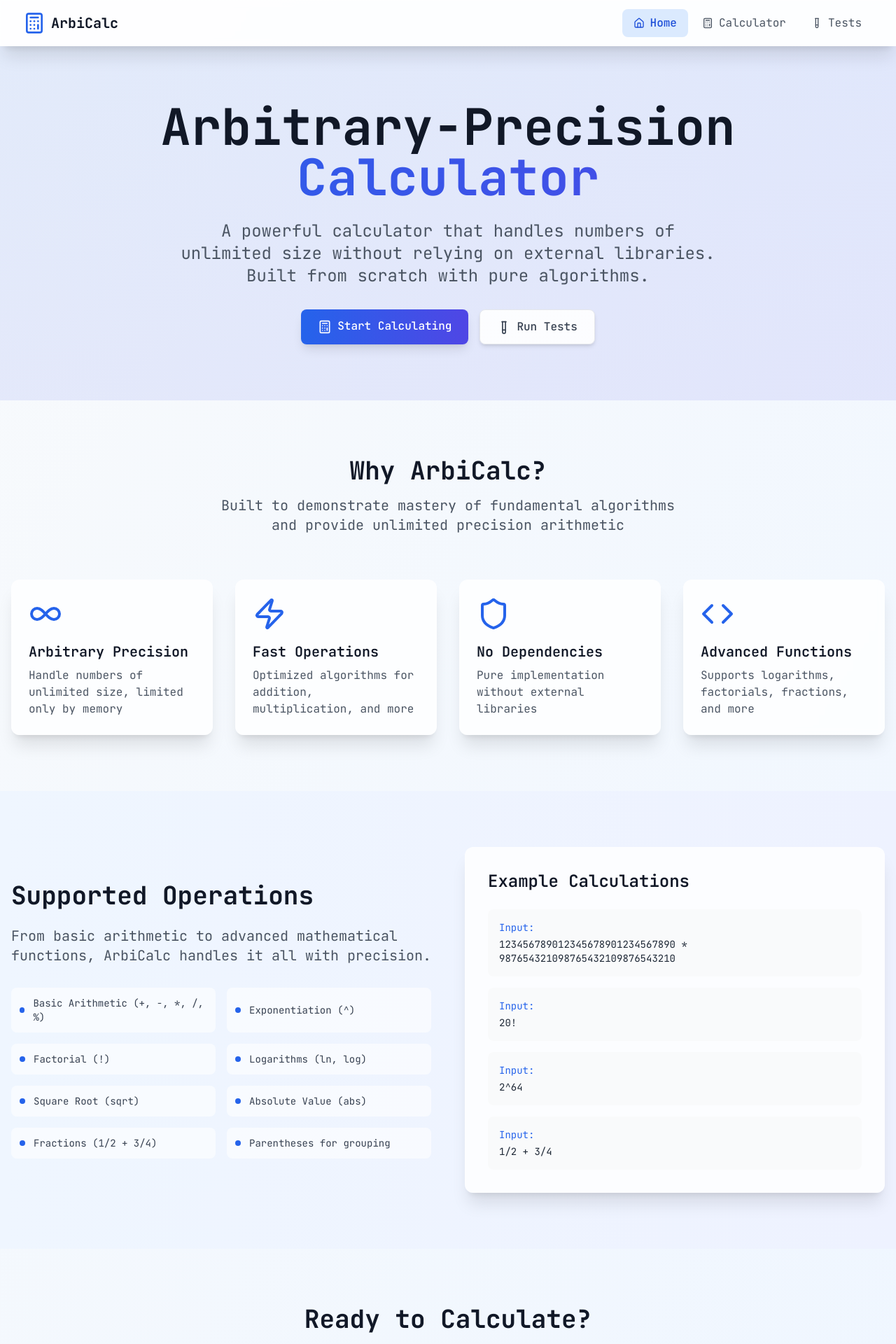
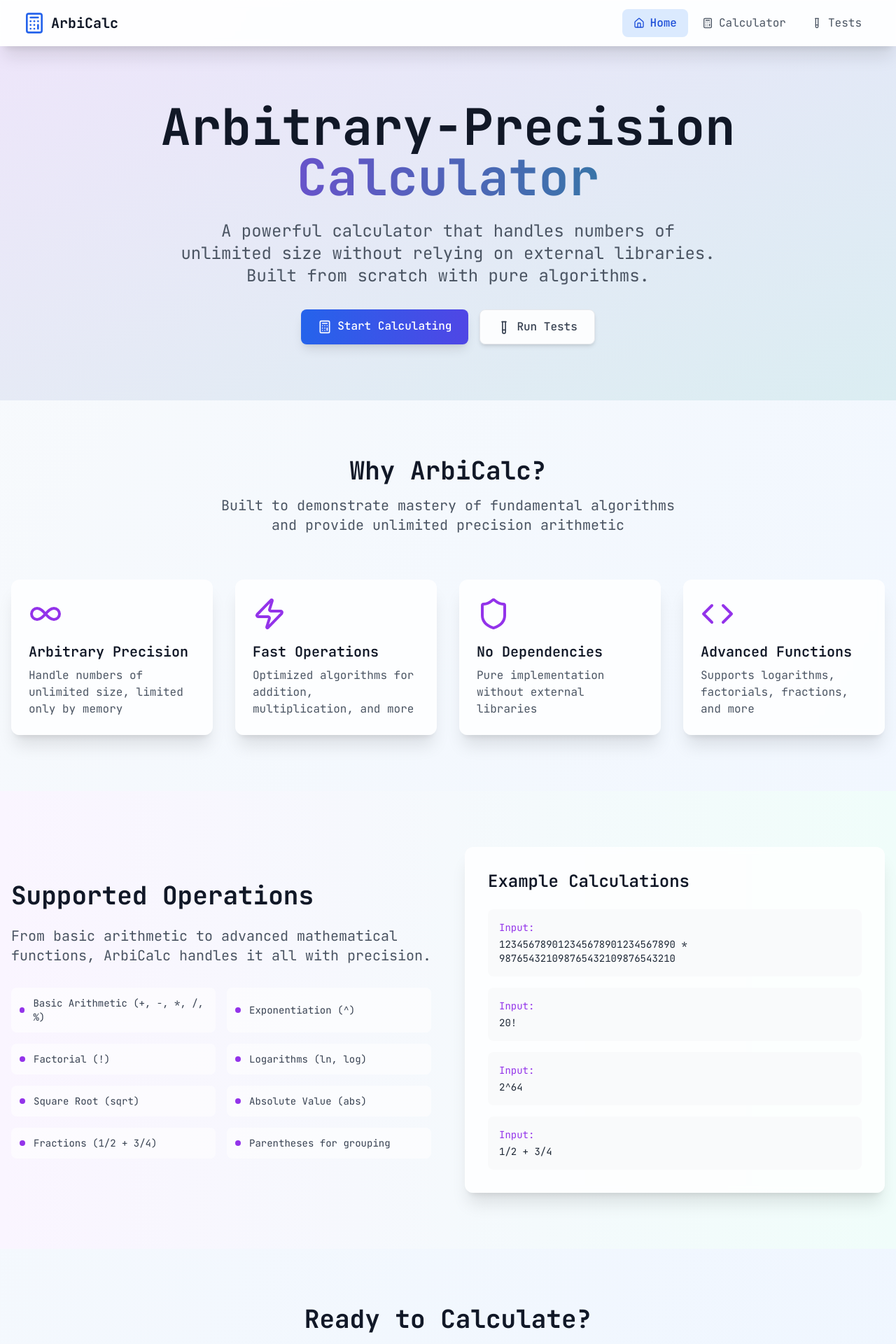
Before and after one commit to riwogerald/calc2, a React (Vite) app: page / in a window 1280 px wide. Shown: the top 1920 px of the page at 70% size. Built offline with nearby package versions, Linux system fonts and the light colour scheme.

Commit message:
Update HomePage.tsx

```diff
--- a/src/pages/HomePage.tsx
+++ b/src/pages/HomePage.tsx
@@ -41,12 +41,12 @@ const HomePage: React.FC = () => {
     <div className="min-h-screen">
       {/* Hero Section */}
       <section className="relative overflow-hidden py-20 px-4">
-        <div className="absolute inset-0 bg-gradient-to-br from-blue-600/10 to-indigo-600/10"></div>
+        <div className="absolute inset-0 bg-gradient-to-br from-purple-600/10 to-teal-600/10"></div>
         <div className="relative max-w-7xl mx-auto text-center">
           <div className="animate-fade-in">
             <h1 className="text-5xl md:text-7xl font-bold text-gray-900 mb-6">
               Arbitrary-Precision
-              <span className="block text-transparent bg-clip-text bg-gradient-to-r from-blue-600 to-indigo-600">
+              <span className="block text-transparent bg-clip-text bg-gradient-to-r from-purple-600 to-teal-600">
                 Calculator
               </span>
             </h1>
@@ -85,7 +85,7 @@ const HomePage: React.FC = () => {
                 className="glass-effect p-6 rounded-xl hover:shadow-2xl transition-all duration-300 animate-slide-up"
                 style={{ animationDelay: `${index * 0.1}s` }}
               >
-                <feature.icon className="h-12 w-12 text-blue-600 mb-4" />
+                <feature.icon className="h-12 w-12 text-purple-600 mb-4" />
                 <h3 className="text-xl font-semibold text-gray-900 mb-2">{feature.title}</h3>
                 <p className="text-gray-600">{feature.description}</p>
               </div>
@@ -95,7 +95,7 @@ const HomePage: React.FC = () => {
       </section>
 
       {/* Operations Section */}
-      <section className="py-20 px-4 bg-gradient-to-r from-blue-50 to-indigo-50">
+      <section className="py-20 px-4 bg-gradient-to-r from-purple-50 to-teal-50">
         <div className="max-w-7xl mx-auto">
           <div className="grid lg:grid-cols-2 gap-12 items-center">
             <div>
@@ -109,7 +109,7 @@ const HomePage: React.FC = () => {
                     key={index}
                     className="flex items-center space-x-3 p-3 bg-white/60 rounded-lg"
                   >
-                    <div className="w-2 h-2 bg-blue-600 rounded-full"></div>
+                    <div className="w-2 h-2 bg-purple-600 rounded-full"></div>
                     <span className="text-gray-700 font-mono text-sm">{operation}</span>
                   </div>
                 ))}
@@ -120,19 +120,19 @@ const HomePage: React.FC = () => {
               <h3 className="text-2xl font-semibold text-gray-900 mb-6">Example Calculations</h3>
               <div className="space-y-4 font-mono text-sm">
                 <div className="p-4 bg-gray-50 rounded-lg">
-                  <div className="text-blue-600 mb-1">Input:</div>
+                  <div className="text-purple-600 mb-1">Input:</div>
                   <div className="text-gray-800">123456789012345678901234567890 * 987654321098765432109876543210</div>
                 </div>
                 <div className="p-4 bg-gray-50 rounded-lg">
-                  <div className="text-blue-600 mb-1">Input:</div>
+                  <div className="text-purple-600 mb-1">Input:</div>
                   <div className="text-gray-800">20!</div>
                 </div>
                 <div className="p-4 bg-gray-50 rounded-lg">
-                  <div className="text-blue-600 mb-1">Input:</div>
+                  <div className="text-purple-600 mb-1">Input:</div>
                   <div className="text-gray-800">2^64</div>
                 </div>
                 <div className="p-4 bg-gray-50 rounded-lg">
-                  <div className="text-blue-600 mb-1">Input:</div>
+                  <div className="text-purple-600 mb-1">Input:</div>
                   <div className="text-gray-800">1/2 + 3/4</div>
                 </div>
               </div>
```
